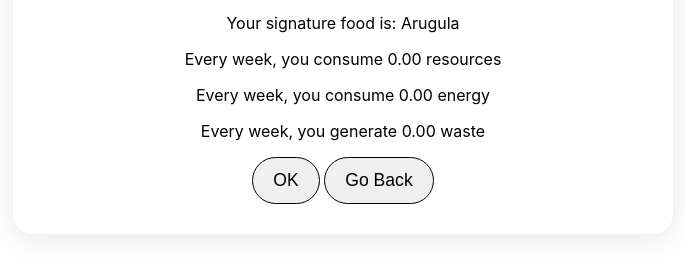
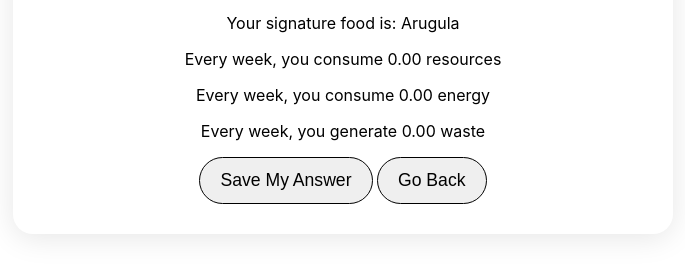
Before and after one commit to Wesley6241/foodinality-site, a plain HTML site: page result.html in a window 1280 px wide. Shown: the part 360-636 px from the top of the page, without its empty margins (297-982 px from the left). Drawn offline with Linux system fonts and the light colour scheme.

Commit message:
Fix button and submission logic

```diff
--- a/result.html
+++ b/result.html
@@ -15,7 +15,7 @@
         <p id="resource"></p>
         <p id="energy"></p>
         <p id="waste"></p>
-        <button class="option" id="submit-btn" onclick="submitToAirtable()">OK</button>
+        <button class="option" id="submit-btn" onclick="submitToAirtable()">Save My Answer</button>
         <button class="option" id="back-btn" onclick="restartTest()">Go Back</button>
 
     </div>
```
